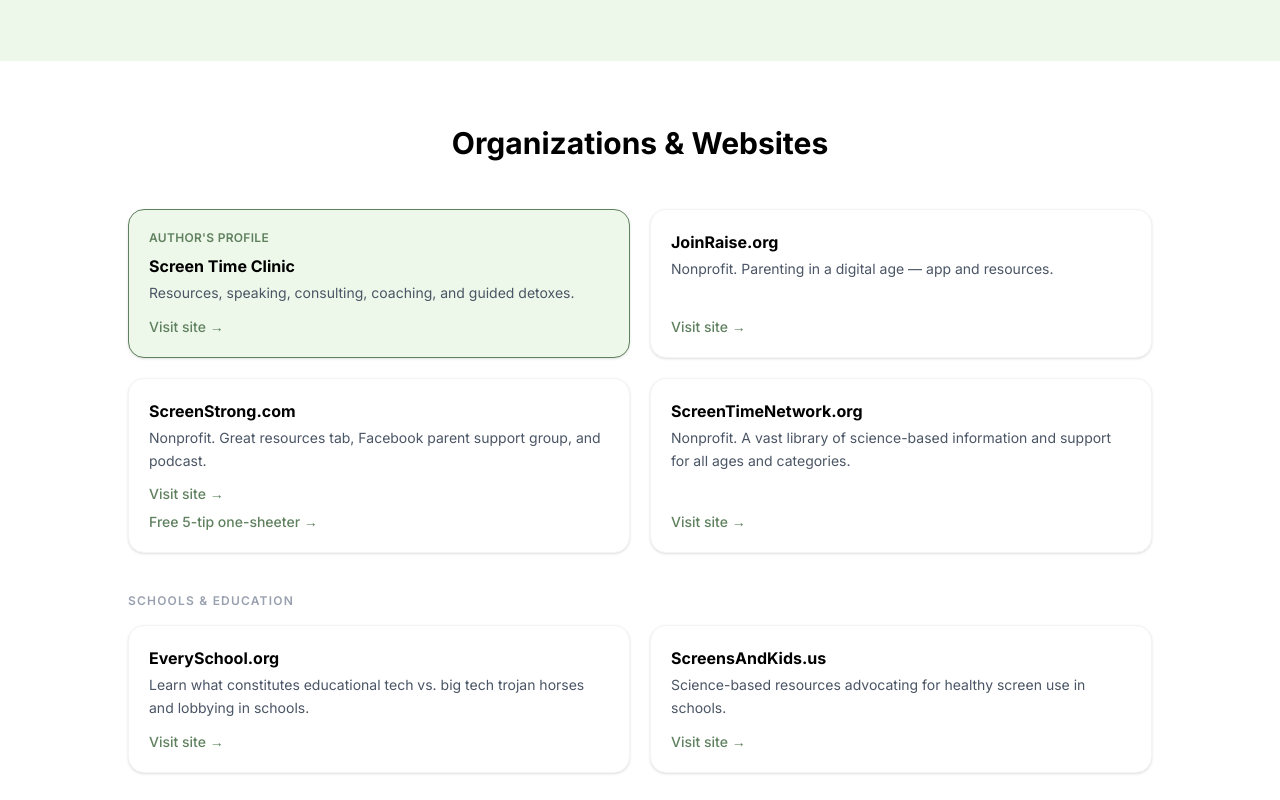
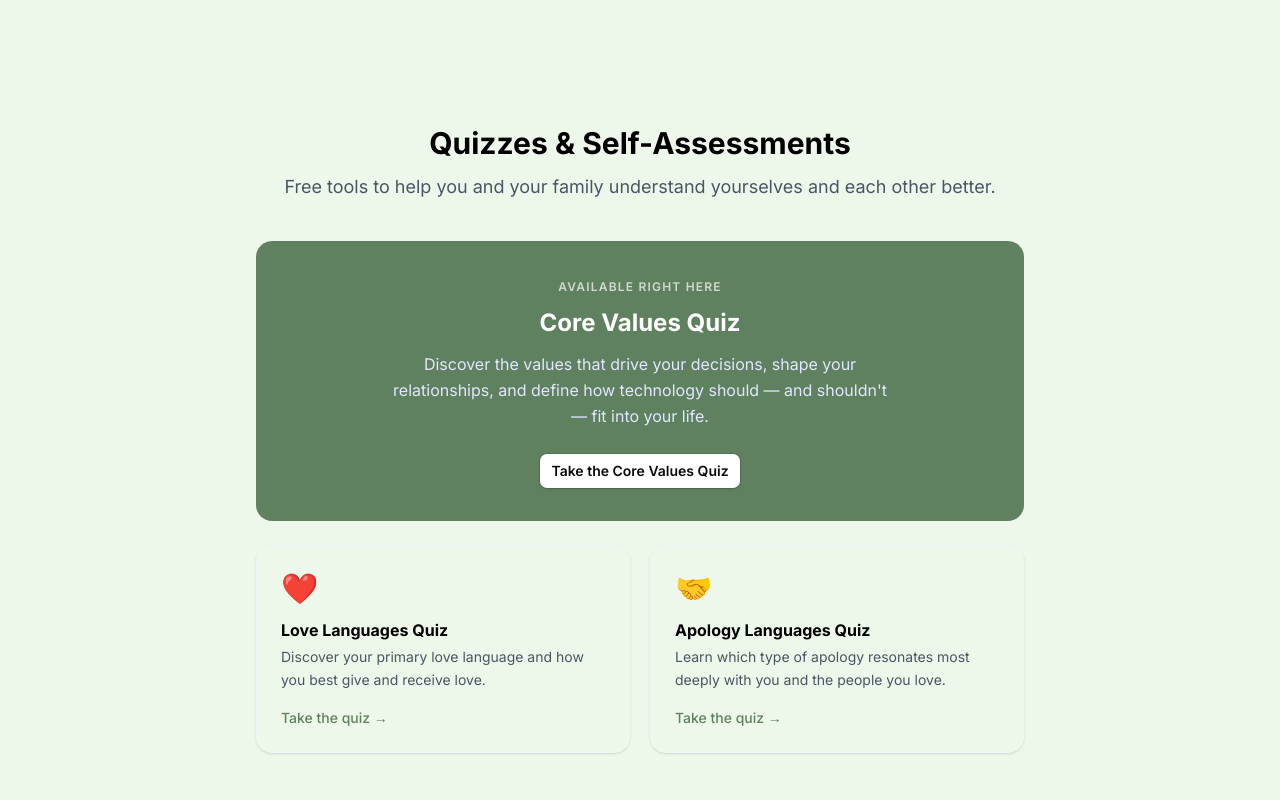
Before and after one commit to lukeludlow/healthy-tech-values, a React (Vite) app: page /resources in a window 1280 px wide. Shown: the part 520-1320 px from the top of the page. Built offline with nearby package versions, Linux system fonts and the light colour scheme.

Commit message:
add quizzes to resources

```diff
--- a/src/pages/resources/ResourcesPage.tsx
+++ b/src/pages/resources/ResourcesPage.tsx
@@ -393,6 +393,23 @@ const lightSteps = [
     { letter: "T", word: "Transform", description: "Use tech to turn goals into reality." },
 ];
 
+const secondaryQuizzes = [
+    {
+        emoji: "❤️",
+        name: "Love Languages Quiz",
+        description:
+            "Discover your primary love language and how you best give and receive love.",
+        url: "https://5lovelanguages.com/quizzes/love-language",
+    },
+    {
+        emoji: "🤝",
+        name: "Apology Languages Quiz",
+        description:
+            "Learn which type of apology resonates most deeply with you and the people you love.",
+        url: "https://5lovelanguages.com/quizzes/apology-language",
+    },
+];
+
 function OrgCard({
     name,
     url,
@@ -494,7 +511,60 @@ export default function ResourcesPage() {
                 </div>
             </section>
 
-            {/* Section 2 — Organizations & Websites */}
+            {/* Section 2 — Quizzes */}
+            <section className="bg-base-200 py-16 px-6">
+                <div className="max-w-3xl mx-auto">
+                    <h2 className="text-3xl font-bold text-center mb-3">
+                        Quizzes &amp; Self-Assessments
+                    </h2>
+                    <p className="text-lg text-gray-600 text-center mb-10">
+                        Free tools to help you and your family understand yourselves and each other better.
+                    </p>
+
+                    {/* Featured: Core Values Quiz */}
+                    <div className="rounded-2xl bg-primary p-8 mb-6 text-center">
+                        <span className="inline-block text-xs font-semibold text-white/70 uppercase tracking-widest mb-3">
+                            Available right here
+                        </span>
+                        <h3 className="text-2xl font-bold text-white mb-3">
+                            Core Values Quiz
+                        </h3>
+                        <p className="text-primary-content text-base leading-relaxed mb-6 max-w-lg mx-auto">
+                            Discover the values that drive your decisions, shape your relationships, and
+                            define how technology should — and shouldn't — fit into your life.
+                        </p>
+                        <Button color="white" className="px-8 py-3 text-base" onClick={handleStartQuiz}>
+                            {isQuizInProgress ? "Continue" : "Take"} the Core Values Quiz
+                        </Button>
+                    </div>
+
+                    {/* Secondary quizzes */}
+                    <div className="grid grid-cols-1 md:grid-cols-2 gap-5">
+                        {secondaryQuizzes.map((quiz) => (
+                            <div
+                                key={quiz.name}
+                                className="flex flex-col p-6 rounded-2xl border border-gray-100 shadow-sm"
+                            >
+                                <span className="text-3xl mb-3">{quiz.emoji}</span>
+                                <h3 className="font-bold text-base mb-1">{quiz.name}</h3>
+                                <p className="text-sm text-gray-600 leading-relaxed mb-4 flex-1">
+                                    {quiz.description}
+                                </p>
+                                <a
+                                    href={quiz.url}
+                                    target="_blank"
+                                    rel="noopener noreferrer"
+                                    className="text-sm text-primary font-medium hover:underline"
+                                >
+                                    Take the quiz →
+                                </a>
+                            </div>
+                        ))}
+                    </div>
+                </div>
+            </section>
+
+            {/* Section 3 — Organizations & Websites */}
             <section className="bg-white py-16 px-6">
                 <div className="max-w-5xl mx-auto">
                     <h2 className="text-3xl font-bold text-center mb-12">
```
